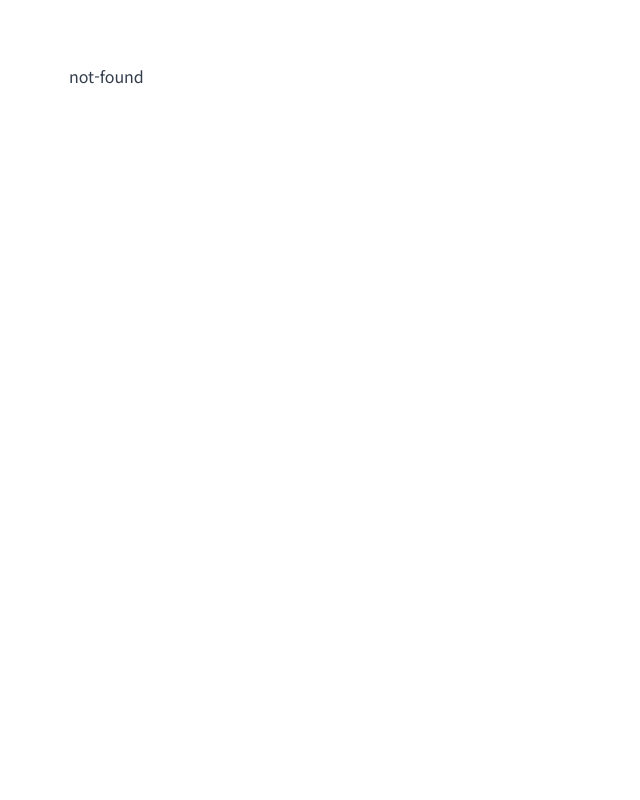
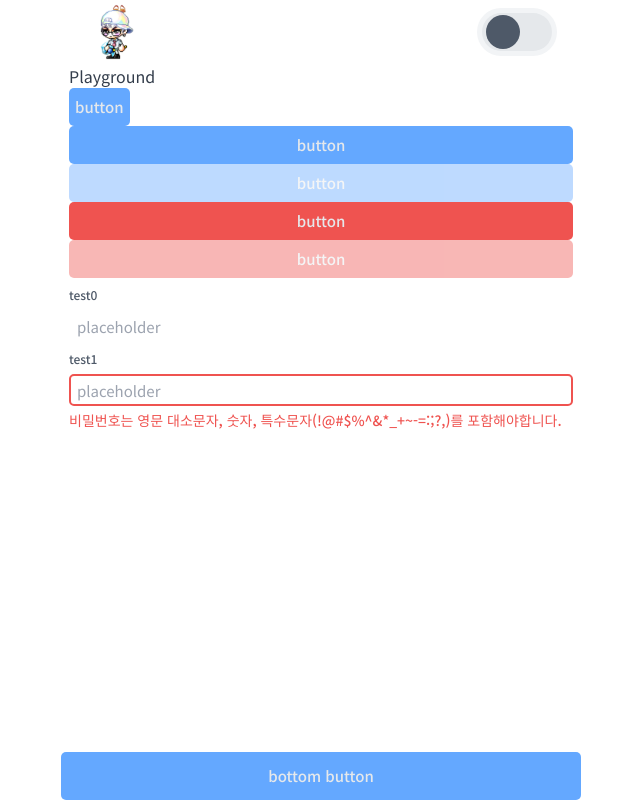
Before and after one commit to WilleLee/wille_logs, a Next.js app: page /playground in a window 1280 px wide. Before the commit this address had no page. Shown: the whole page, without its empty margins (319-959 px from the left). Built offline with nearby package versions, Linux system fonts and the light colour scheme.

Commit message:
[ADD] design applied to buttons and inputs

```diff
--- a/app/(domain)/threads/[id]/page.tsx
+++ b/app/(domain)/threads/[id]/page.tsx
@@ -1,14 +1,11 @@
 import Header from "@components/header";
-import { fetcher } from "@libs/data";
-import { IThread } from "@libs/types";
+import { getThreadById, getThreads } from "@libs/data";
 import dayjs from "dayjs";
 import { cookies } from "next/headers";
 import { Suspense } from "react";
 
 export async function generateMetadata({ params }: { params: { id: string } }) {
-  const { data: thread, isSuccess } = await fetcher<IThread>(
-    `/threads/${params.id}`,
-  );
+  const { data: thread, isSuccess } = await getThreadById(params.id);
 
   if (!isSuccess || !thread) {
     return {
@@ -23,7 +20,7 @@ export async function generateMetadata({ params }: { params: { id: string } }) {
 }
 
 export async function generateStaticParams() {
-  const { data: threads, isSuccess } = await fetcher<IThread[]>("/threads");
+  const { data: threads, isSuccess } = await getThreads();
 
   if (!isSuccess || !threads) {
     return [];
@@ -54,11 +51,7 @@ export default async function ThreadPage({
 }
 
 async function Thread({ id }: { id: string }) {
-  const {
-    data: thread,
-    isSuccess,
-    error,
-  } = await fetcher<IThread>(`/threads/${id}`);
+  const { data: thread, isSuccess, error } = await getThreadById(id);
 
   let isCreator = false;
   const loggedinId = cookies().get("loggedin-id")?.value;
--- a/app/layout.tsx
+++ b/app/layout.tsx
@@ -64,7 +64,10 @@ export default function RootLayout({
 }>) {
   return (
     <html lang="ko">
-      <body className={notoSansKR.className} suppressHydrationWarning={true}>
+      <body
+        className={`${notoSansKR.className} bg-background dark:bg-darkBackground`}
+        suppressHydrationWarning={true}
+      >
         <Layout>
           <PortalProvider>{children}</PortalProvider>
         </Layout>
@@ -76,7 +79,7 @@ export default function RootLayout({
 
 function Layout({ children }: { children: ReactNode }) {
   return (
-    <div className="h-auto min-h-screen w-full max-w-full overflow-x-hidden bg-background text-grey-800 dark:bg-darkBackground dark:text-grey-100">
+    <div className="h-auto min-h-screen w-full max-w-full overflow-x-hidden text-grey-800 dark:text-grey-100">
       <div className="mx-auto my-0 w-full max-w-[520px] px-[8px] py-[64px]">
         {children}
       </div>
--- /dev/null
+++ b/app/playground/page.tsx
@@ -0,0 +1,116 @@
+import { GlobalPortal } from "@app/global-portal";
+import Header from "@components/header";
+import { specials } from "@libs/formats";
+import {
+  ButtonHTMLAttributes,
+  InputHTMLAttributes,
+  ReactNode,
+  Ref,
+  forwardRef,
+} from "react";
+
+export default function PlaygroundPage() {
+  return (
+    <>
+      <Header />
+      <h1>Playground</h1>
+      <div>
+        <PButton fullWidth={false}>button</PButton>
+        <PButton>button</PButton>
+        <PButton disabled>button</PButton>
+        <PButton isError>button</PButton>
+        <PButton isError disabled>
+          button
+        </PButton>
+      </div>
+      <div>
+        <PInput label="test0" placeholder="placeholder" />
+        <PInput
+          label="test1"
+          placeholder="placeholder"
+          error={`비밀번호는 영문 대소문자, 숫자, 특수문자(${specials.join("")})를 포함해야합니다.`}
+        />
+      </div>
+      <PBottomButton>bottom button</PBottomButton>
+    </>
+  );
+}
+
+interface InputProps extends InputHTMLAttributes<HTMLInputElement> {
+  label: string;
+  error?: string;
+}
+
+const PInput = forwardRef(function PInput(
+  props: InputProps,
+  ref: Ref<HTMLInputElement>,
+) {
+  const { label, error, ...rest } = props;
+  return (
+    <div className="my-[8px] flex w-full flex-col">
+      <label className="mb-[6px] inline-flex items-center text-[12px] font-medium text-grey-700 dark:text-grey-400">
+        {label}
+      </label>
+      <input
+        ref={ref}
+        className={`inline-flex h-[32px] items-center rounded-[5px] border-2 border-solid bg-transparent px-[6px] text-[15px] font-normal text-grey-900 focus:outline-none dark:text-grey-200 ${error ? "border-red-400 caret-red-400 focus:border-red-400" : "border-transparent caret-blue-300 focus:border-blue-300"}`}
+        {...rest}
+      />
+      {error && (
+        <span className="mt-[4px] inline-flex items-center text-[14px] font-medium leading-normal text-red-400">
+          {error}
+        </span>
+      )}
+    </div>
+  );
+});
+
+interface ButtonProps extends ButtonHTMLAttributes<HTMLButtonElement> {
+  children: ReactNode;
+  isError?: boolean;
+  fullWidth?: boolean;
+}
+
+const PButton = forwardRef(function PButton(
+  props: ButtonProps,
+  ref: Ref<HTMLButtonElement>,
+) {
+  const {
+    children,
+    fullWidth = true,
+    isError = false,
+    className,
+    ...rest
+  } = props;
+  return (
+    <button
+      ref={ref}
+      className={`inline-flex h-[38px] cursor-pointer items-center justify-center rounded-[5px] px-[6px] text-[15px] font-medium text-grey-200 transition-colors active:bg-blue-500 disabled:cursor-not-allowed disabled:opacity-[0.42] dark:text-grey-900 ${typeof className === "string" ? className : ""} ${fullWidth ? "w-full" : ""} ${isError ? "bg-red-400 hover:bg-red-500 active:bg-red-600" : "bg-blue-300 hover:bg-blue-400 active:bg-blue-500"}`}
+      {...rest}
+    >
+      <span>{children}</span>
+    </button>
+  );
+});
+
+interface BottomButtonProps extends ButtonHTMLAttributes<HTMLButtonElement> {
+  children: ReactNode;
+}
+
+const PBottomButton = forwardRef(function PBottomButton(
+  props: BottomButtonProps,
+  ref: Ref<HTMLButtonElement>,
+) {
+  const { children, className, ...rest } = props;
+  return (
+    <GlobalPortal>
+      <button
+        ref={ref}
+        className={`fixed bottom-0 left-[50%] inline-flex h-[48px] w-full max-w-[520px] -translate-x-[50%] cursor-pointer items-center justify-center rounded-[5px] bg-blue-300 text-[15px] font-medium text-grey-200 transition-colors hover:bg-blue-400 active:bg-blue-500 disabled:cursor-not-allowed disabled:opacity-[0.42] dark:text-grey-900 ${typeof className === "string" ? className : ""}`}
+        {...rest}
+      >
+        <span>{children}</span>
+      </button>
+    </GlobalPortal>
+  );
+});
--- a/components/bottom-button.tsx
+++ b/components/bottom-button.tsx
@@ -3,18 +3,21 @@ import { ButtonHTMLAttributes, ReactNode, Ref, forwardRef } from "react";
 
 interface Props extends ButtonHTMLAttributes<HTMLButtonElement> {
   children: ReactNode;
+  mobileOnly?: boolean;
 }
 
 const BottomButton = forwardRef(function BottomButton(
   props: Props,
   ref: Ref<HTMLButtonElement>,
 ) {
-  const { children, className, ...rest } = props;
+  const { children, className, mobileOnly = false, ...rest } = props;
   return (
     <GlobalPortal>
       <button
         ref={ref}
-        className={`fixed bottom-0 left-[50%] flex h-[48px] w-full max-w-[520px] -translate-x-[50%] cursor-pointer items-center justify-center rounded-[5px] bg-blue-300 text-grey-100 transition-colors hover:bg-blue-400 disabled:cursor-not-allowed dark:text-grey-800 ${typeof className === "string" ? className : ""}`}
+        className={`fixed bottom-0 left-[50%] h-[48px] w-full max-w-[520px] -translate-x-[50%] cursor-pointer items-center justify-center rounded-[5px] bg-blue-300 text-[15px] font-medium text-grey-200 transition-colors hover:bg-blue-400 active:bg-blue-500 disabled:cursor-not-allowed disabled:opacity-[0.42] dark:text-grey-900 ${typeof className === "string" ? className : ""} ${
+          mobileOnly ? "inline-flex xs:hidden" : "inline-flex"
+        }`}
         {...rest}
       >
         {children}
--- a/components/form-button.tsx
+++ b/components/form-button.tsx
@@ -2,17 +2,29 @@ import { ButtonHTMLAttributes, ReactNode, Ref, forwardRef } from "react";
 
 interface Props extends ButtonHTMLAttributes<HTMLButtonElement> {
   children: ReactNode;
+  fullWidth?: boolean;
+  isError?: boolean;
+  desktopOnly?: boolean;
 }
 
 const FormButton = forwardRef(function FormButton(
   props: Props,
   ref: Ref<HTMLButtonElement>,
 ) {
-  const { children, className, ...rest } = props;
+  const {
+    children,
+    className,
+    fullWidth = true,
+    isError = false,
+    desktopOnly = false,
+    ...rest
+  } = props;
   return (
     <button
       ref={ref}
-      className={`flex h-[38px] w-full cursor-pointer items-center justify-center rounded-[5px] bg-blue-300 text-grey-100 transition-colors hover:bg-blue-400 disabled:cursor-not-allowed dark:text-grey-800 ${typeof className === "string" ? className : ""}`}
+      className={`h-[38px] cursor-pointer items-center justify-center rounded-[5px] px-[6px] text-[15px] font-medium text-grey-200 transition-colors active:bg-blue-500 disabled:cursor-not-allowed disabled:opacity-[0.42] dark:text-grey-900 ${typeof className === "string" ? className : ""} ${fullWidth ? "w-full" : ""} ${isError ? "bg-red-400 hover:bg-red-500 active:bg-red-600" : "bg-blue-300 hover:bg-blue-400 active:bg-blue-500"} ${
+        desktopOnly ? "hidden xs:inline-flex" : "inline-flex"
+      }`}
       {...rest}
     >
       {children}
--- a/components/form-input.tsx
+++ b/components/form-input.tsx
@@ -12,29 +12,27 @@ const FormInput = forwardRef(function FormInput(
   ref: Ref<HTMLInputElement>,
 ) {
   const id = useId();
-  const { label, error = null, ...rest } = props;
+  const { label, error, ...rest } = props;
 
   return (
-    <div className="w-full">
+    <div className="my-[8px] flex w-full flex-col">
       <label
         htmlFor={id}
-        className="border-transparent inline-block w-full rounded-[10px] border-0 border-solid px-[12px] py-[6px] text-[15px] font-medium text-grey-700"
+        className="mb-[6px] inline-flex items-center text-[12px] font-medium text-grey-700 dark:text-grey-400"
       >
-        <div className="grid grid-cols-[120px_1fr]">
-          <span className="flex items-center">{label}</span>
-          <input
-            id={id}
-            ref={ref}
-            className="flex items-center px-[8px] py-[4px] font-medium text-grey-800 outline-none"
-            {...rest}
-          />
-        </div>
-        {error && (
-          <div>
-            <span style={{ color: "red" }}>{error}</span>
-          </div>
-        )}
+        {label}
       </label>
+      <input
+        ref={ref}
+        id={id}
+        className={`inline-flex h-[32px] items-center rounded-[5px] border-2 border-solid bg-transparent px-[6px] text-[15px] font-normal text-grey-900 focus:outline-none dark:text-grey-200 ${error ? "border-red-400 caret-red-400 focus:border-red-400" : "border-transparent caret-blue-300 focus:border-blue-300"}`}
+        {...rest}
+      />
+      {error && (
+        <span className="mt-[4px] inline-flex items-center text-[14px] font-medium leading-normal text-red-400">
+          {error}
+        </span>
+      )}
     </div>
   );
 });
--- a/components/login/login-form.tsx
+++ b/components/login/login-form.tsx
@@ -3,41 +3,79 @@
 import FormButton from "@components/form-button";
 import FormInput from "@components/form-input";
 import useRegisterOptions from "@hooks/useRegisterOptions";
-import { ReactNode, memo, useMemo } from "react";
+import {
+  FormHTMLAttributes,
+  ReactNode,
+  createContext,
+  memo,
+  useCallback,
+  useContext,
+  useMemo,
+} from "react";
 import { useFormStatus } from "react-dom";
 import { login } from "@libs/actions";
 import { FormProvider, useForm, useFormContext } from "react-hook-form";
+import BottomButton from "@components/bottom-button";
 
 export default function LoginForm() {
   return (
-    <div>
-      <form action={login}>
-        <FormWrapper>
+    <Layout>
+      <FormController>
+        <Form>
           <EmailInput />
           <PasswordInput />
           <LoginButton />
-        </FormWrapper>
-      </form>
-    </div>
+        </Form>
+      </FormController>
+    </Layout>
   );
 }
 
-type FormState = {
-  email: string;
-  password: string;
+const initialContext: IFormContext = {
+  action: () => {},
 };
+
+const FormContext = createContext<IFormContext>(initialContext);
 
 const initialFormState: FormState = {
   email: "",
   password: "",
 };
 
-function FormWrapper({ children }: { children: ReactNode }) {
+function FormController({ children }: { children: ReactNode }) {
   const methods = useForm<FormState>({
     defaultValues: initialFormState,
   });
-  return <FormProvider {...methods}>{children}</FormProvider>;
+  const handleAction = useCallback(async (formData: FormData) => {
+    await login(formData);
+  }, []);
+  return (
+    <FormContext.Provider
+      value={{
+        action: handleAction,
+      }}
+    >
+      <FormProvider {...methods}>{children}</FormProvider>
+    </FormContext.Provider>
+  );
 }
+
+interface FormProps extends FormHTMLAttributes<HTMLFormElement> {
+  children: ReactNode;
+}
+
+function Form({ children, ...rest }: FormProps) {
+  const { action } = useContext(FormContext);
+  return (
+    <FormView action={action} {...rest}>
+      {children}
+    </FormView>
+  );
+}
+
+const FormView = memo(function FormView({ children, ...rest }: FormProps) {
+  return <form {...rest}>{children}</form>;
+});
 
 const EmailInput = memo(function EmailInput() {
   const {
@@ -108,7 +146,9 @@ function LoginButton() {
   }, [errors, values, pending]);
 
   return (
+    <>
       <FormButton
+        desktopOnly
         data-testid="login_button"
         aria-label="로그인 버튼"
         aria-disabled={isDisabled}
@@ -117,5 +157,28 @@ function LoginButton() {
       >
         {pending ? "로그인 중..." : "로그인"}
       </FormButton>
+      <BottomButton
+        aria-label="로그인 버튼"
+        aria-disabled={isDisabled}
+        disabled={isDisabled}
+        type="submit"
+        mobileOnly
+      >
+        {pending ? "로그인 중..." : "로그인"}
+      </BottomButton>
+    </>
   );
 }
+
+function Layout({ children }: { children: ReactNode }) {
+  return <div>{children}</div>;
+}
+
+type IFormContext = {
+  action: (formData: FormData) => void;
+};
+
+type FormState = {
+  email: string;
+  password: string;
+};
--- a/components/signup/signup-form.tsx
+++ b/components/signup/signup-form.tsx
@@ -13,7 +13,9 @@ import {
   memo,
   useCallback,
   useContext,
+  useMemo,
 } from "react";
+import { useFormStatus } from "react-dom";
 import { FormProvider, useForm, useFormContext } from "react-hook-form";
 
 export default function SignupForm() {
@@ -197,17 +199,46 @@ function SecretInput() {
 }
 
 function SignupButton() {
+  const { pending } = useFormStatus();
+  const {
+    getValues,
+    formState: { errors },
+  } = useFormContext<IFormState>();
+  const values = getValues();
+
+  const isDisabled = useMemo(() => {
+    if (pending) {
+      return true;
+    }
+
+    if (Object.values(values).some((v) => v === "")) {
+      return true;
+    }
+
+    if (Object.keys(errors).length > 0) {
+      return true;
+    }
+
+    return false;
+  }, [errors, values, pending]);
   return (
     <>
       <FormButton
-        className="xs:block hidden"
+        disabled={isDisabled}
+        aria-disabled={isDisabled}
+        desktopOnly
         data-testid="signup_button"
         type="submit"
       >
-        회원가입
+        {pending ? "회원가입 중..." : "회원가입"}
       </FormButton>
-      <BottomButton className="xs:hidden block" type="submit">
-        회원가입
+      <BottomButton
+        disabled={isDisabled}
+        aria-disabled={isDisabled}
+        mobileOnly
+        type="submit"
+      >
+        {pending ? "회원가입 중..." : "회원가입"}
       </BottomButton>
     </>
   );
--- a/hooks/useRegisterOptions.ts
+++ b/hooks/useRegisterOptions.ts
@@ -78,13 +78,14 @@ export default function useRegisterOptions(): Record<
             });
             return;
           }
-
+          if (passwordConfirm !== undefined) {
             if (!isPasswordFormat(e.target.value)) {
               setError("password", {
                 type: "pattern",
                 message: `비밀번호는 영문 대소문자, 숫자, 특수문자(${specials.join("")})를 포함해야합니다.`,
               });
               return;
+            }
           }
 
           clearErrors("password");
--- a/libs/data.ts
+++ b/libs/data.ts
@@ -39,21 +39,18 @@ export async function fetcher<T>(
 
 export async function getTags() {
   noStore();
-  await new Promise((resolve) => setTimeout(resolve, 500));
   const result = await fetcher<ITag[]>("/tags");
   return result;
 }
 
 export async function getThreads() {
   noStore();
-  await new Promise((resolve) => setTimeout(resolve, 500));
   const result = await fetcher<IThread[]>("/threads");
   return result;
 }
 
 export async function getThreadById(id: string) {
   noStore();
-  await new Promise((resolve) => setTimeout(resolve, 500));
   const result = await fetcher<IThread>(`/threads/${id}`);
   return result;
 }
```
Also changed, not shown: 2 other files (tests, documents, lock files or other folders). Lines whose indentation alone changed are shown as unchanged.
